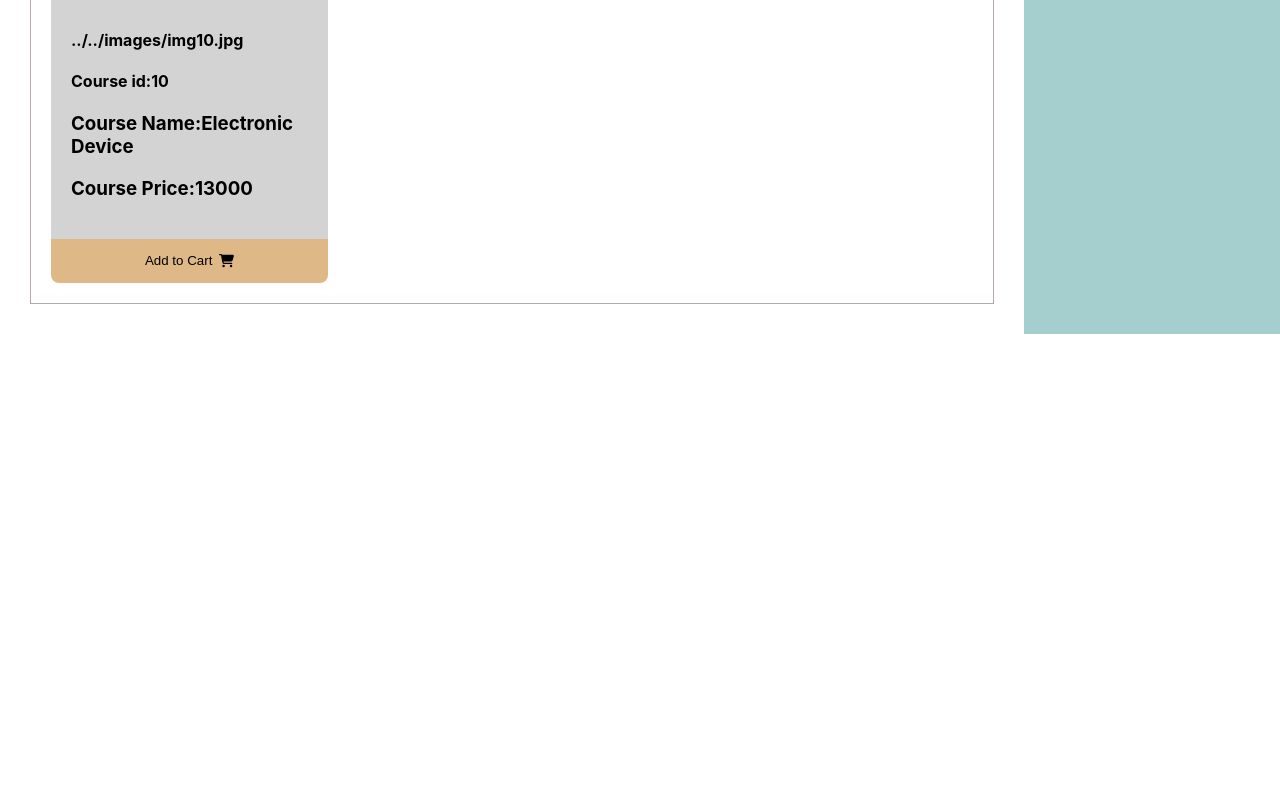
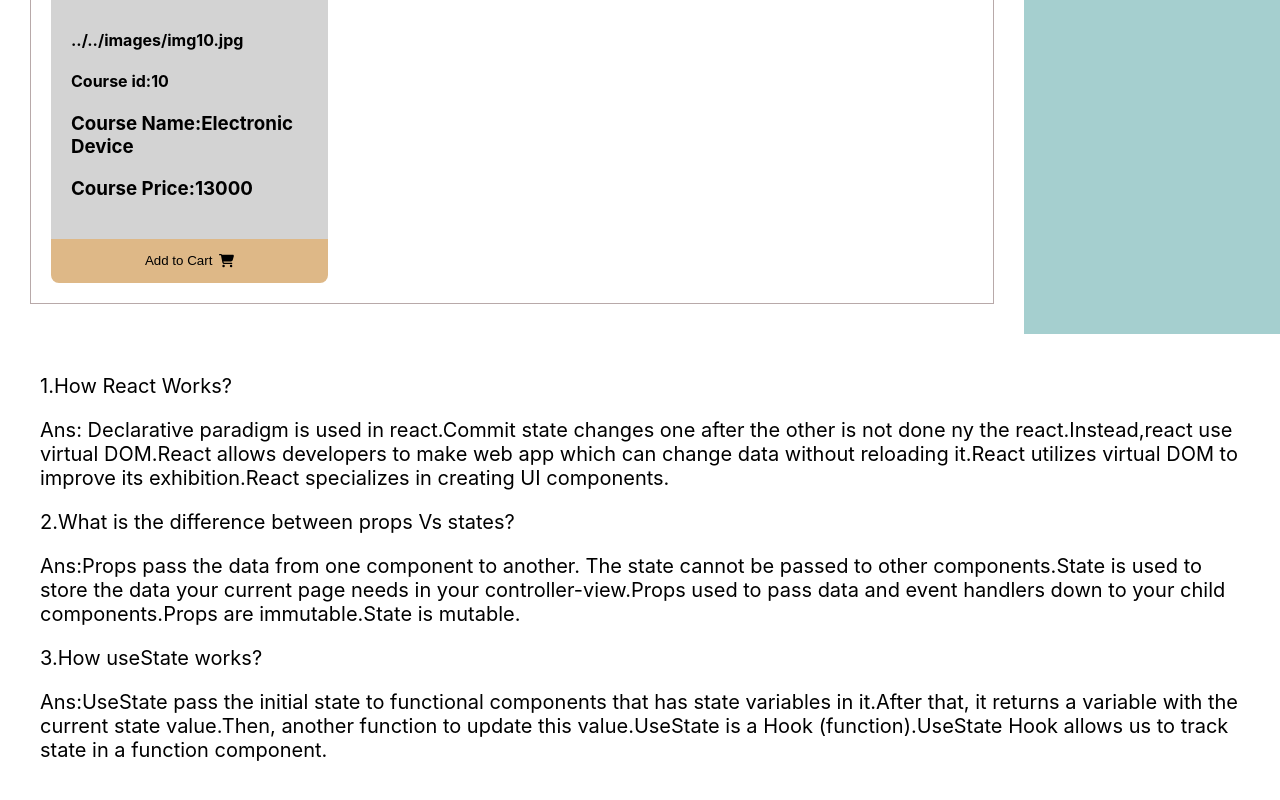
Before and after one commit to jeba-tech/Lucky-Course, a React (Create React App) app: page / in a window 1280 px wide. Shown: the part 1312-2112 px from the top of the page. Before the commit the page ends 1646 px from the top, so only its background shows below. Built offline with nearby package versions, Linux system fonts and the light colour scheme.

Commit message:
commit message

```diff
--- a/src/App.js
+++ b/src/App.js
@@ -2,11 +2,13 @@
 import './App.css';
 import Coursedata from './Components/Course/Coursedata';
 import Header from './Components/Header/Header';
+import Question from './Components/Questions/Question';
 function App() {
   return (
     <div>
       <Header></Header>
       <Coursedata></Coursedata>
+      <Question></Question>
     </div>
   );
 }
--- a/src/Components/Header/Courses.css
+++ b/src/Components/Header/Courses.css
@@ -75,3 +75,8 @@
             grid-template-columns: repeat(1, 1fr);
       }
 }
+
+.question {
+      margin: 40px;
+      font-size: 20px;
+}
--- /dev/null
+++ b/src/Components/Questions/Question.js
@@ -0,0 +1,18 @@
+import React from 'react';
+import '../Header/Courses.css'
+
+const Question = () => {
+      return (
+            <div className='question'>
+                  <p>1.How React Works?</p>
+                  <p>Ans: Declarative paradigm is used in react.Commit state changes one after the other  is not done ny the react.Instead,react use virtual DOM.React allows developers to make web app which can change data without reloading it.React utilizes virtual DOM to improve its exhibition.React specializes in creating UI components.</p>
+                  <p>2.What is the difference between props Vs states?</p>
+                  <p>Ans:Props pass the data from one component to another. The state cannot be passed to other components.State is used to store the data your current page needs in your controller-view.Props used to pass data and event handlers down to your child components.Props are immutable.State is mutable.</p>
+                  <p>3.How useState works?</p>
+                  <p>Ans:UseState pass the initial state to functional components that has state variables in it.After that, it returns a variable with the current state value.Then, another function to update this value.UseState is a Hook (function).UseState Hook allows us to track state in a function component.</p>
+
+            </div>
+      );
+};
+
+export default Question;
```
